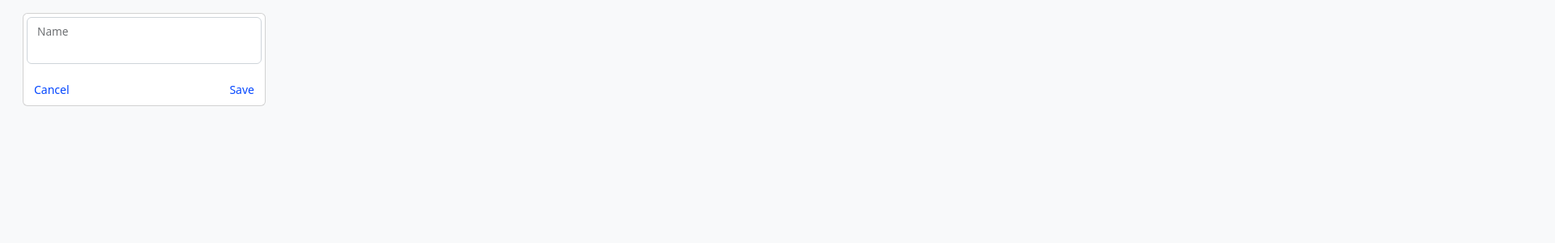
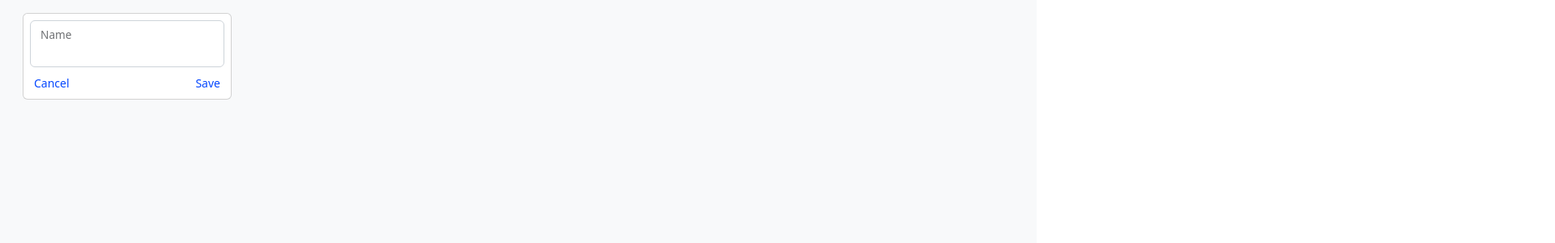
Before and after one commit to geoffreyodari/kanban_board, a React (Create React App) app: page / in a window 1280 px wide. Both pictures are taken after a click on the button "Add Column". Shown: the top 300 px of the page at 81% size, 1920 px wide, since content can reach past the window. Built offline with nearby package versions, Linux system fonts and the light colour scheme.

Commit message:
changed the layout and styling of card elements

```diff
--- a/public/index.html
+++ b/public/index.html
@@ -15,7 +15,7 @@
   </head>
   <body>
     <noscript>You need to enable JavaScript to run this app.</noscript>
-    <div id="root"></div>
+    <div id="root" class="bg-light"></div>
     <script src="https://cdn.jsdelivr.net/npm/@popperjs/core@2.11.6/dist/umd/popper.min.js" integrity="sha384-oBqDVmMz9ATKxIep9tiCxS/Z9fNfEXiDAYTujMAeBAsjFuCZSmKbSSUnQlmh/jp3" crossorigin="anonymous"></script>
     <script src="https://cdn.jsdelivr.net/npm/bootstrap@5.2.3/dist/js/bootstrap.min.js" integrity="sha384-cuYeSxntonz0PPNlHhBs68uyIAVpIIOZZ5JqeqvYYIcEL727kskC66kF92t6Xl2V" crossorigin="anonymous"></script>
   </body>
--- a/src/App.js
+++ b/src/App.js
@@ -7,7 +7,7 @@ function App() {
   const columns = useSelector(state=>state.columns)
 
   return (
-   <div className="container-fluid bg-light vh-100">
+   <div className="container-fluid row  vh-100">
     {columns.columns.map(child=><Column key={child.id} {...child}/>)}
       <ColumnForm/>
     </div>
--- a/src/components/AddColumnButton.jsx
+++ b/src/components/AddColumnButton.jsx
@@ -7,9 +7,11 @@ function AddColumnButton(){
 
 
     return(
-            <div className="d-grid ">
-                <button className="btn btn-kanban" type="button" onClick={()=>dispatch(show())}>Add Column</button>
-            </div>
+
+                <div className="card p-2  m-3">
+                    <button className="btn btn-kanban" type="button" onClick={()=>dispatch(show())}>Add Column</button>
+                </div>
+
              )
 }
 export default AddColumnButton;
--- a/src/components/AddColumnForm.jsx
+++ b/src/components/AddColumnForm.jsx
@@ -14,8 +14,8 @@ function AddColumnForm(){
         dispatch(add({id:shortid.generate(),title:name}))
     }
     return(
-        <div className="card p-1 ">
-                <div className="form-floating mb-3">
+        <div className="card m-3 p-1 ">
+                <div className="form-floating m-1">
                     <input type="text" className="form-control" id="floatingInput" onChange={e=>setName(e.target.value)}/>
                     <label htmlFor="floatingInput">Name</label>
                 </div>
@@ -30,7 +30,7 @@ function AddColumnForm(){
                     </div>
 
                 </div>
-            </div>
+        </div>
 
     )
 }
--- a/src/components/AddTaskForm.jsx
+++ b/src/components/AddTaskForm.jsx
@@ -13,8 +13,8 @@ function AddTaskForm(props){
     }
 
     return(
-        <div className="text-center">
-            <div className="form-floating mb-3">
+        <div className="text-center m-1">
+            <div className="form-floating m-1">
                 <input type="text" class="form-control" id="floatingInput" onChange={e=>setTaskName(e.target.value)}/>
                 <label htmlFor="floatingInput">Name</label>
             </div>
--- a/src/components/Column.jsx
+++ b/src/components/Column.jsx
@@ -8,12 +8,16 @@ import Task from "./Task"
 
 function Column(props){
     return(
-        <div className="card bg-white p-1  column-inline m-3" >
-          {!props.editTitle?<ColumnTitle key={props.id} {...props}/>:<ColumnTitleForm key={props.id} {...props}/>}
-            <hr/>
-            {props.tasks.map(task=><Task  key={task.id}{...task}/>)}
-            <hr/>
-            {!props.addTask?<AddTaskButton {...props}/>:<AddTaskForm {...props}/>}
+        <div className="col-3">
+            <div className="card m-3" >
+            {!props.editTitle?<ColumnTitle key={props.id} {...props}/>:<ColumnTitleForm key={props.id} {...props}/>}
+                <hr/>
+                <div className="card-body">
+                {props.tasks.map(task=><Task  key={task.id}{...task}/>)}
+                </div>
+                <hr/>
+                {!props.addTask?<AddTaskButton {...props}/>:<AddTaskForm {...props}/>}
+            </div>
         </div>
     )
 }
--- a/src/components/ColumnTitle.jsx
+++ b/src/components/ColumnTitle.jsx
@@ -5,8 +5,8 @@ function ColumnTitle(props){
     console.log(props)
     const dispatch = useDispatch()
     return(
-            <div className="row bg-white pt-1 m-0">
-                    <div className="col-8">{props.title}</div>
+            <div className="row  pt-1 m-1">
+                    <div className="col-8 mt-1">{props.title}</div>
                         <div className="col-4">
                         <div className="btn-group ">
                             <button type="button" className="btn btn-kanban dropdown-toggle" data-bs-toggle="dropdown" aria-expanded="false">
--- a/src/components/ColumnTitleForm.jsx
+++ b/src/components/ColumnTitleForm.jsx
@@ -14,7 +14,7 @@ function ColumnTitleForm(props){
         }
 
     return(<React.Fragment>
-            <div className="form-floating mb-3">
+            <div className="form-floating m-1">
                 <input type="text" className="form-control" id="floatingInput" onChange={e=>setTitle(e.target.value)}/>
                 <label htmlFor="floatingInput">Name</label>
             </div>
--- a/src/components/Task.jsx
+++ b/src/components/Task.jsx
@@ -1,9 +1,9 @@
 
 
-function Task(){
+function Task(props){
     return(
-        <div class="alert alert-warning m-1" >
-                <p>Aww yeah, you successfully read this important alert message.</p>
+        <div className="alert alert-warning" >
+                <p>{props.value}</p>
         </div>
     )
 }
--- a/src/index.css
+++ b/src/index.css
@@ -27,9 +27,3 @@
   width:300px;
   display:inline-block;
 }
-
-
-
-body{
-  min-width:300%;
-}
--- a/src/redux/column/ColumnForm.jsx
+++ b/src/redux/column/ColumnForm.jsx
@@ -6,7 +6,7 @@ function ColumnForm(){
     const toggle = useSelector(state=>state.form.toggle)
 
     return(
-        <div className="column-inline m-3">
+        <div className="col-3">
           {!toggle?<AddColumnButton/>:<AddColumnForm/>}
         </div>
     )
```
